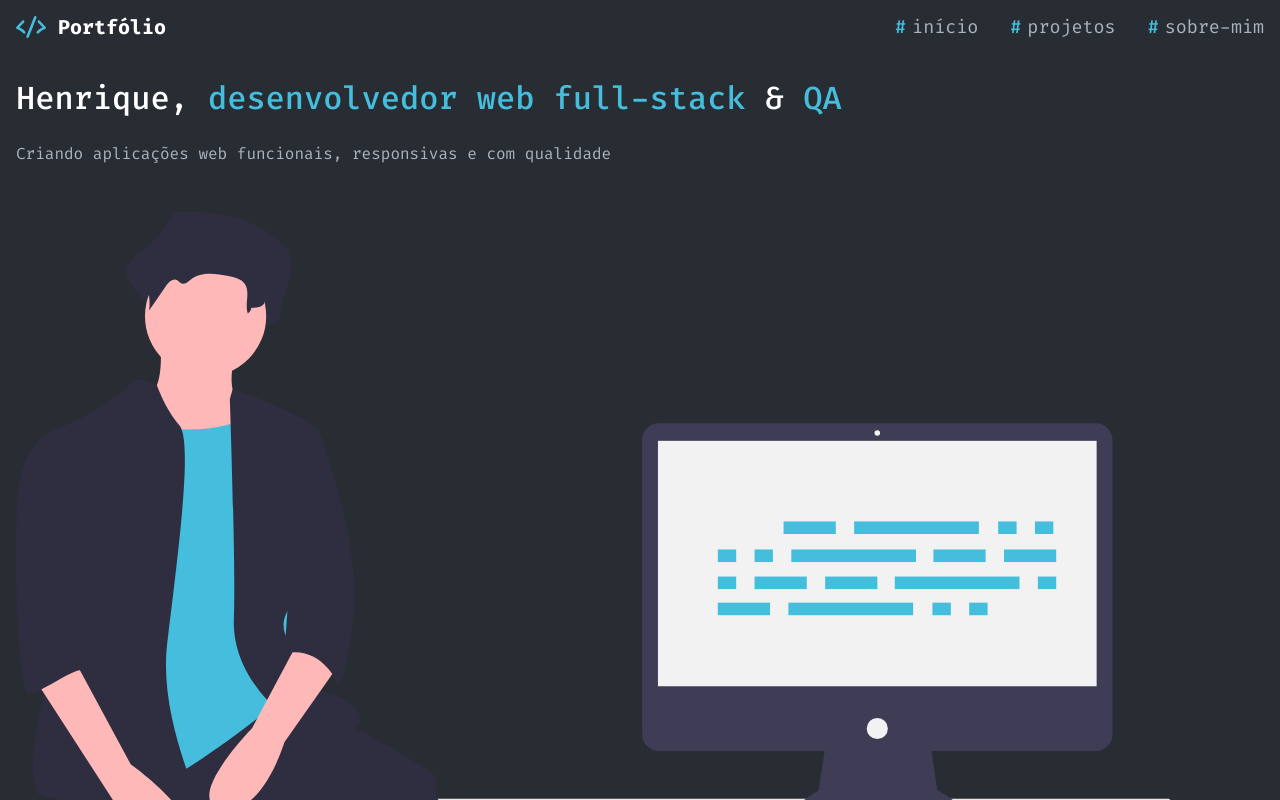
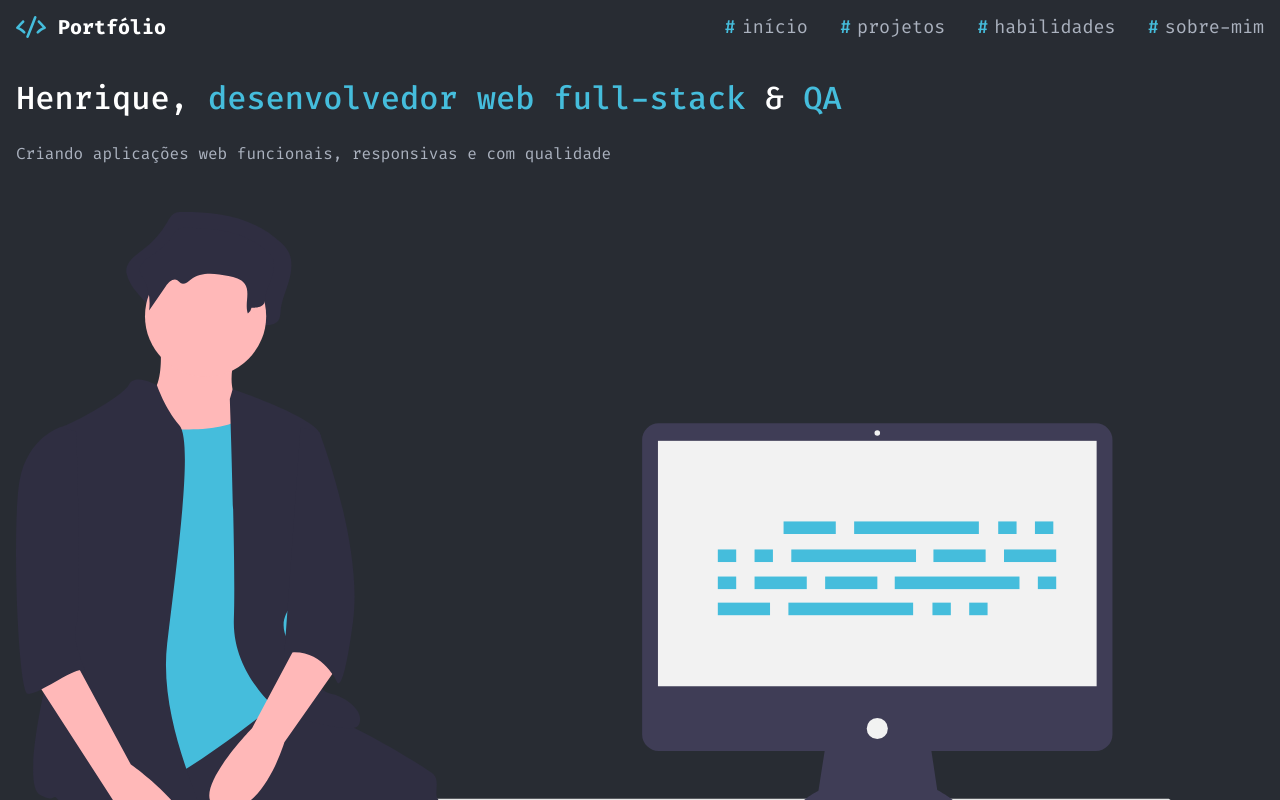
Before and after one commit to HenriqueContini/Portfolio, a React (Vite) app: page / in a window 1280 px wide. Shown: the top 800 px of the page. Built offline with nearby package versions, Linux system fonts and the light colour scheme; no server answers.

Commit message:
Chore: Link to skills

```diff
--- a/src/components/Skills/index.jsx
+++ b/src/components/Skills/index.jsx
@@ -6,7 +6,7 @@ import data from "./skillsData.json";
 
 export default function Skills() {
   return (
-    <S.skillsContainer>
+    <S.skillsContainer id="skills">
       <S.titleWrapper>
         <S.title>
           <span>#</span>Habilidades
--- a/src/components/header/headerNav/index.jsx
+++ b/src/components/header/headerNav/index.jsx
@@ -8,6 +8,10 @@ const navList = [
   {
     link: "#projects",
     text: "Projetos",
+  },
+  {
+    link: "#skills",
+    text: "Habilidades",
   },
   {
     link: "#",
```
